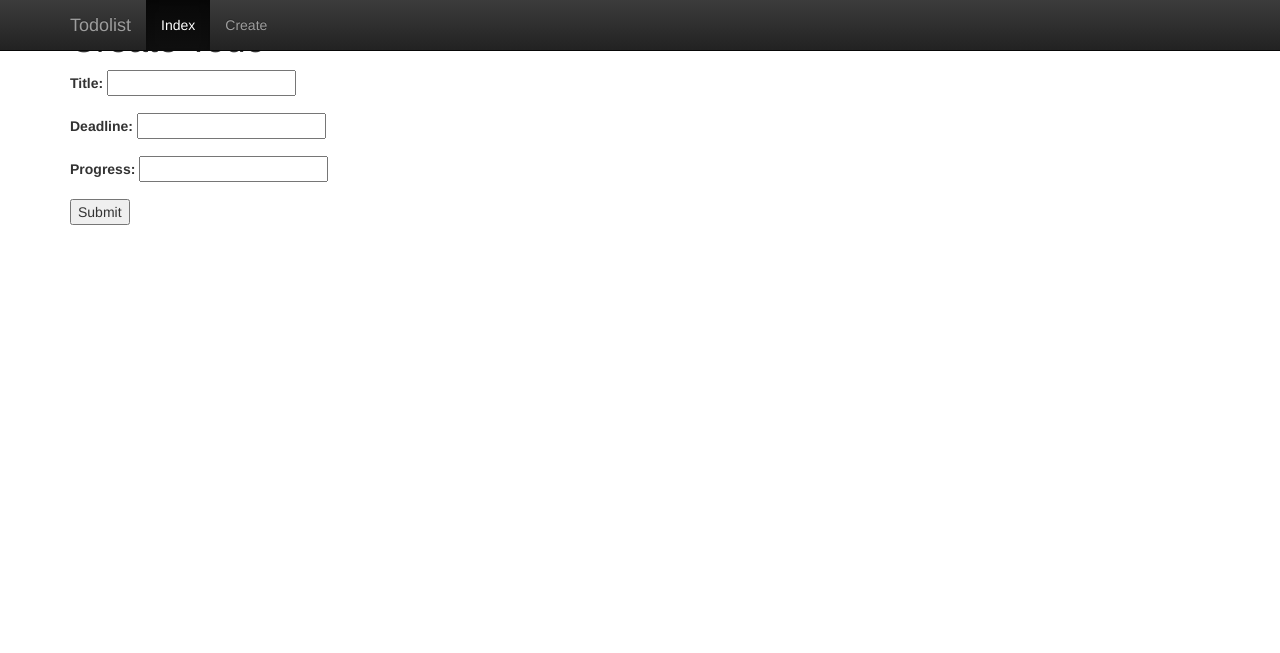
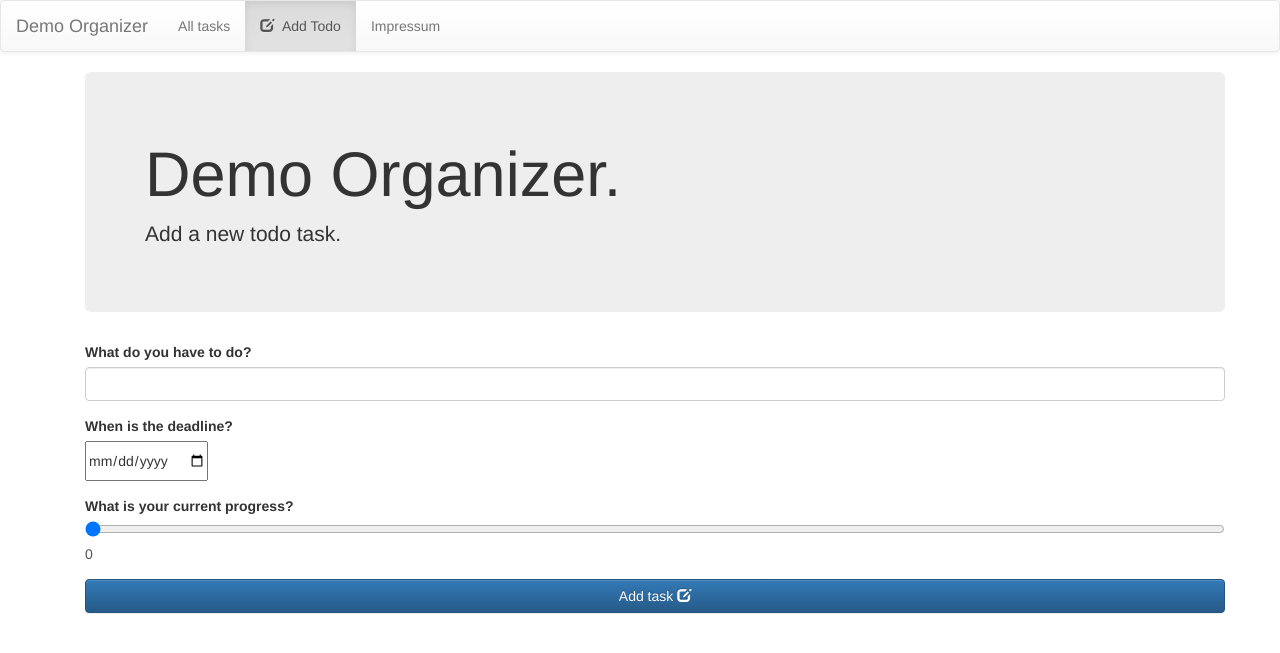
Before and after one commit to patreu22/todotracker, a Django app: page /create in a window 1280 px wide. Shown: the top 653 px of the page. Run offline with Django 3.2, Linux system fonts and the light colour scheme; some libraries are stand-ins or nearby versions.

Commit message:
Create Site routed

```diff
--- a/todolist/templates/todolist/base_page.html
+++ b/todolist/templates/base_page.html
@@ -9,7 +9,7 @@
     <meta name="author" content="">
     <link rel="icon" href="../../favicon.ico">
 
-    <title>Todolist - {% block title %}{% endblock %}</title>
+    <title>Demo Organizer - {% block title %}{% endblock %}</title>
 
     <!--
     Bootstrap Einbindung aus Beispiel (weiteres am Ende des Dokuments)
@@ -35,25 +35,21 @@
     <![endif]-->
 </head>
 <body>
-    <div class="navbar navbar-inverse navbar-fixed-top" role="navigation">
-        <div class="container">
+   <!--Navigation Bar-->
+        <nav class="navbar navbar-default">
+          <div class="container-fluid">
             <div class="navbar-header">
-                <button type="button" class="navbar-toggle collapsed" data-toggle="collapse" data-target=".navbar-collapse">
-                    <span class="sr-only">Toggle navigation</span>
-                    <span class="icon-bar"></span>
-                    <span class="icon-bar"></span>
-                    <span class="icon-bar"></span>
-                </button>
-                <a class="navbar-brand" href="#">Todolist</a>
+              <a class="navbar-brand" href="demoIndex.html">Demo Organizer</a>
             </div>
-            <div class="collapse navbar-collapse">
-            <ul class="nav navbar-nav">
-                <li class="active"><a href="#">Index</a></li>
-                <li><a href="#about">Create</a></li>
-            </ul>
-            </div><!--/.nav-collapse -->
-        </div>
-    </div>
+            <div>
+              <ul class="nav navbar-nav">
+                <li><a href="demoIndex.html">All tasks</a></li>
+                <li class="active"><a href="demoAdd.html"><span class="glyphicon glyphicon-edit"></span>&nbsp;&nbsp;Add Todo</a></li>
+                <li><a href="demoImpressum.html">Impressum</a></li>
+              </ul>
+            </div>
+          </div>
+        </nav>
 
     <div class="container">
 
--- /dev/null
+++ b/todolist/templates/create.html
@@ -0,0 +1,62 @@
+{% extends "base_page.html" %}
+
+{% block title %}Create Movie{% endblock %}
+
+{% block content %}
+<!DOCTYPE html>
+<html lang="en">
+  <head>
+    <meta charset="utf-8">
+    <meta http-equiv="X-UA-Compatible" content="IE=edge">
+    <meta name="viewport" content="width=device-width, initial-scale=1">
+    <!-- The above 3 meta tags *must* come first in the head; any other head content must come *after* these tags -->
+    <title>ToDo Demo</title>
+    <!-- Latest compiled and minified CSS -->
+    <link rel="stylesheet" href="https://maxcdn.bootstrapcdn.com/bootstrap/3.3.4/css/bootstrap.min.css">
+
+    <!-- Optional theme -->
+    <link rel="stylesheet" href="https://maxcdn.bootstrapcdn.com/bootstrap/3.3.4/css/bootstrap-theme.min.css">
+
+    <!-- Latest compiled and minified JavaScript -->
+    <script src="https://maxcdn.bootstrapcdn.com/bootstrap/3.3.4/js/bootstrap.min.js"></script>
+
+
+
+
+  </head>
+  <body>
+
+        <!--Pageheader -->
+        <div class="container">
+           <div class="jumbotron">
+            <h1>Demo Organizer.</h1>
+            <p>Add a new todo task.</p>
+          </div>
+        </div>
+
+        <!--Add Form -->
+        <div class="container">
+          <form role="form">
+            <div class="form-group">
+              <label for="todo">What do you have to do?</label>
+              <input type="text" class="form-control" id="todo" maxlength="160">
+            </div>
+            <div class="form-group">
+              <label for="deadline">When is the deadline?</label></br>
+              <input type="date" name="deadline" id="deadline">
+            </div>
+            <div class="form-group">
+              <label for="progressbar">What is your current progress?</label>
+              <input oninput="x.value=parseInt(progressbar.value)" type="range" id="progressbar" value="0"><output name="x" for="progressbar">0</output>
+            </div>
+        <!--"Add task" button-->
+        <a href="demoIndex.html" role="button" class="btn btn-primary btn-block">Add task
+        <span class="glyphicon glyphicon-edit"></span></a>
+          </form>
+    {% endblock %}
+
+
+
+
+  </body>
+</html>
--- a/todolist/templates/todolist/create.html
+++ /dev/null
@@ -1,18 +0,0 @@
-{% extends "todolist/base_page.html" %}
-
-{% block title %}Create Movie{% endblock %}
-
-{% block content %}
-<h1>Create Todo</h1>
-<form method="post" class="form">
-    {% csrf_token %}
-    {% for field in form %}
-        <div class="form-group">
-        {{ field.errors }}
-        {{ field.label_tag }}
-        {{ field }}
-        </div>
-    {% endfor %}
-    <input type="submit" value="Submit" />
-</form>
-{% endblock %}
--- a/todolist/urls.py
+++ b/todolist/urls.py
@@ -3,5 +3,5 @@ from todolist import views
 
 urlpatterns = patterns('',
     url(r'^$', views.IndexView.as_view(), name='index'),
-    url(r'^create$', views.CreateView.as_view(), name='create'),
+    url(r'^create', views.CreateView.as_view(), name='create'),
 )
--- a/todolist/views.py
+++ b/todolist/views.py
@@ -6,11 +6,11 @@ from todolist.models import Todo
 
 # Create your views here.
 class IndexView(ListView):
-    template_name = 'todolist/index.html'
+    template_name = 'index.html'
     model = Todo
 
 class CreateView(CreateView):
-    template_name = 'todolist/create.html'
+    template_name = 'create.html'
     model = Todo
     fields = ['title','deadline','progress']
     success_url = '/'
```
Also changed, not shown: todolist/templates/index.html (renamed from todolist/templates/todolist/index.html, +6 -17 lines), 2 other files.
